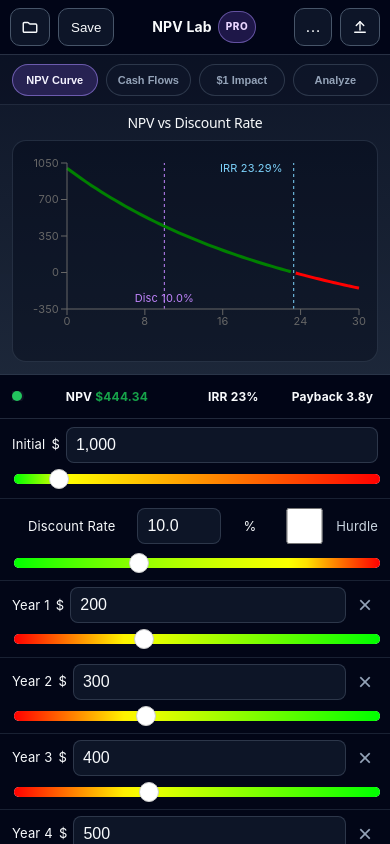
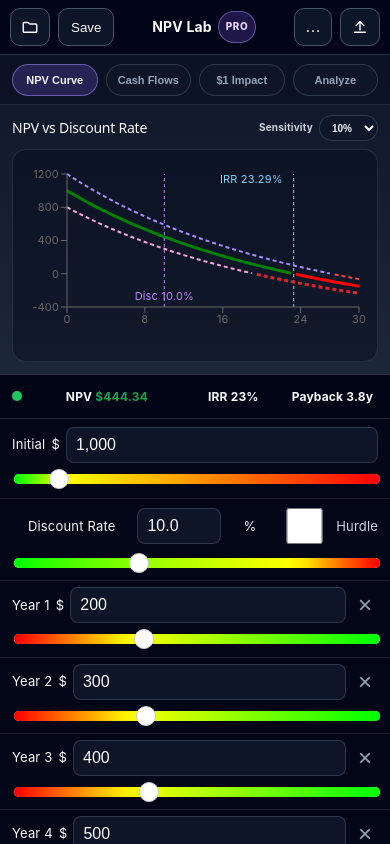
Before and after one commit to armstrma/npv-calculator, a React (Vite) app: page / in a window 390 px wide. Built offline with nearby package versions, Linux system fonts and the light colour scheme.

Commit message:
Refine sensitivity controls and analysis labels

```diff
--- a/src/App.css
+++ b/src/App.css
@@ -957,6 +957,13 @@ th, td { border: 1px solid #334155; padding: 8px; text-align: left; }
   .quick-view-analysis-panel-compact {
     padding-top: 0;
   }
+  .quick-view-stage-heading,
+  .quick-view-stage-heading-with-control {
+    display: flex;
+    align-items: center;
+    justify-content: space-between;
+    gap: 8px;
+  }
   .quick-view-stage-heading h2,
   .quick-view-stage-heading p {
     margin: 0;
@@ -964,6 +971,24 @@ th, td { border: 1px solid #334155; padding: 8px; text-align: left; }
   .quick-view-stage-heading h2 {
     font-size: 14px;
     color: #f8fafc;
+  }
+  .quick-view-stage-control {
+    display: inline-flex;
+    align-items: center;
+    gap: 6px;
+    font-size: 10px;
+    font-weight: 700;
+    color: #cbd5e1;
+  }
+  .quick-view-stage-control select {
+    min-height: 26px;
+    border-radius: 999px;
+    border: 1px solid rgba(71, 85, 105, 0.55);
+    background: rgba(15, 23, 42, 0.86);
+    color: #f8fafc;
+    padding: 0 8px;
+    font-size: 10px;
+    font-weight: 700;
   }
   .quick-view-stage-heading p {
     display: none;
@@ -974,7 +999,7 @@ th, td { border: 1px solid #334155; padding: 8px; text-align: left; }
     border-radius: 14px;
     border: 1px solid rgba(71, 85, 105, 0.4);
     background: rgba(2, 6, 23, 0.38);
-    padding: 8px 6px 4px;
+    padding: 10px 6px 6px;
     overflow: hidden;
   }
   .quick-view-analysis-panel {
--- a/src/App.jsx
+++ b/src/App.jsx
@@ -389,7 +389,7 @@ const ProductModal = ({ open, onClose, title = 'Upgrade to Pro', isAuthenticated
   );
 };
 
-const NpvTooltip = ({ active, payload, label, currency, showSensitivity }) => {
+const NpvTooltip = ({ active, payload, label, currency, showSensitivity, sensitivityPercent }) => {
   if (!active || !payload || !payload.length) return null;
 
   const row = payload[0]?.payload || {};
@@ -403,13 +403,13 @@ const NpvTooltip = ({ active, payload, label, currency, showSensitivity }) => {
         Discount: <strong>{Number(label).toFixed(1)}%</strong>
       </div>
       {baseNpv !== null && <div style={{ color: baseNpv >= 0 ? '#86efac' : '#fca5a5' }}>NPV: {currency}{baseNpv.toFixed(2)}</div>}
-      {showSensitivity && highNpv !== null && <div style={{ color: '#c4b5fd' }}>High (+10% CF): {currency}{highNpv.toFixed(2)}</div>}
-      {showSensitivity && lowNpv !== null && <div style={{ color: '#f9a8d4' }}>Low (-10% CF): {currency}{lowNpv.toFixed(2)}</div>}
+      {showSensitivity && highNpv !== null && <div style={{ color: '#c4b5fd' }}>High (+{sensitivityPercent}% CF): {currency}{highNpv.toFixed(2)}</div>}
+      {showSensitivity && lowNpv !== null && <div style={{ color: '#f9a8d4' }}>Low (-{sensitivityPercent}% CF): {currency}{lowNpv.toFixed(2)}</div>}
     </div>
   );
 };
 
-const CashflowTooltip = ({ active, payload, label, currency, showSensitivity }) => {
+const CashflowTooltip = ({ active, payload, label, currency, showSensitivity, sensitivityPercent }) => {
   if (!active || !payload || !payload.length) return null;
   const row = payload[0]?.payload || {};
 
@@ -422,7 +422,7 @@ const CashflowTooltip = ({ active, payload, label, currency, showSensitivity })
       {row.pvValue !== null && row.pvValue !== undefined && <div style={{ color: '#c4b5fd' }}>PV Cash Flow: {currency}{Number(row.pvValue).toFixed(2)}</div>}
       {showSensitivity && row.pvLow !== null && row.pvLow !== undefined && row.pvHigh !== null && row.pvHigh !== undefined && (
         <div style={{ color: '#ddd6fe' }}>
-          PV Sensitivity Range: {currency}{Number(row.pvLow).toFixed(2)} → {currency}{Number(row.pvHigh).toFixed(2)}
+          PV Sensitivity Range (±{sensitivityPercent}%): {currency}{Number(row.pvLow).toFixed(2)} → {currency}{Number(row.pvHigh).toFixed(2)}
         </div>
       )}
       {row.cumulative !== null && row.cumulative !== undefined && <div style={{ color: '#60a5fa' }}>Cash Cumulative: {currency}{Number(row.cumulative).toFixed(2)}</div>}
@@ -451,6 +451,8 @@ const MarginalSensitivityTooltip = ({ active, payload, label, currency }) => {
 const QuickViewCharts = ({
   currency,
   showSensitivity,
+  sensitivityPercent,
+  setSensitivityPercent,
   discountData,
   barData,
   marginalSensitivityData,
@@ -501,15 +503,29 @@ const QuickViewCharts = ({
       <div className="quick-view-stage-chart">
         {activeChart === 'npv' && (
           <>
-            <div className="quick-view-stage-heading">
+            <div className="quick-view-stage-heading quick-view-stage-heading-with-control">
               <h2>NPV vs Discount Rate</h2>
+              <label className="quick-view-stage-control">
+                <span>Sensitivity</span>
+                <select value={showSensitivity ? String(sensitivityPercent) : 'off'} onChange={(e) => {
+                  const value = e.target.value;
+                  if (value === 'off') {
+                    return;
+                  }
+                  setSensitivityPercent(Number(value));
+                }}>
+                  <option value="5">5%</option>
+                  <option value="10">10%</option>
+                  <option value="20">20%</option>
+                </select>
+              </label>
             </div>
             <div className="quick-view-chart-frame">
               <ResponsiveContainer width="100%" height="100%">
                 <LineChart data={discountData} margin={{ top: 14, right: 12, left: 0, bottom: 18 }}>
                   <XAxis dataKey="discount" type="number" domain={[0, 30]} tick={{ fontSize: 11 }} />
                   <YAxis tick={{ fontSize: 11 }} width={48} />
-                  <Tooltip cursor={{ stroke: '#9ca3af', strokeDasharray: '3 3' }} content={<NpvTooltip currency={currency} showSensitivity={showSensitivity} />} />
+                  <Tooltip cursor={{ stroke: '#9ca3af', strokeDasharray: '3 3' }} content={<NpvTooltip currency={currency} showSensitivity={showSensitivity} sensitivityPercent={sensitivityPercent} />} />
                   <Line type="monotone" dataKey="npv_pos" stroke="green" dot={false} activeDot={{ r: 4 }} strokeWidth={3} isAnimationActive={false} />
                   <Line type="monotone" dataKey="npv_neg" stroke="red" dot={false} activeDot={{ r: 4 }} strokeWidth={3} isAnimationActive={false} />
                   {!Number.isNaN(irr) && (
@@ -537,15 +553,29 @@ const QuickViewCharts = ({
 
         {activeChart === 'cashflows' && (
           <>
-            <div className="quick-view-stage-heading">
+            <div className="quick-view-stage-heading quick-view-stage-heading-with-control">
               <h2>Cash Flows</h2>
+              <label className="quick-view-stage-control">
+                <span>Sensitivity</span>
+                <select value={showSensitivity ? String(sensitivityPercent) : 'off'} onChange={(e) => {
+                  const value = e.target.value;
+                  if (value === 'off') {
+                    return;
+                  }
+                  setSensitivityPercent(Number(value));
+                }}>
+                  <option value="5">5%</option>
+                  <option value="10">10%</option>
+                  <option value="20">20%</option>
+                </select>
+              </label>
             </div>
             <div className="quick-view-chart-frame">
               <ResponsiveContainer width="100%" height="100%">
                 <ComposedChart data={barData} barGap={-18} barCategoryGap="24%">
                   <XAxis dataKey="name" tick={{ fontSize: 10 }} />
                   <YAxis tick={{ fontSize: 11 }} width={48} />
-                  <Tooltip content={<CashflowTooltip currency={currency} showSensitivity={showSensitivity} />} />
+                  <Tooltip content={<CashflowTooltip currency={currency} showSensitivity={showSensitivity} sensitivityPercent={sensitivityPercent} />} />
                   <Legend wrapperStyle={{ fontSize: 11 }} payload={[{ value: 'PV Cumulative', type: 'line', color: '#a78bfa' }, { value: 'Cash Cumulative', type: 'line', color: '#60a5fa' }]} />
                   {cashflows.length > 0 && (
                     <>
@@ -623,15 +653,15 @@ const QuickViewCharts = ({
                 </div>
                 <div className="quick-view-analysis-rules-list">
                   <button type="button" className={`quick-view-analysis-rule ${activeAnalysisCard === 'viability' ? 'active' : ''} ${viabilityPass ? 'pass' : 'fail'}`} onClick={() => setActiveAnalysisCard('viability')}>
-                    <span>Viability</span>
+                    <span>Creates Value</span>
                     <strong>{viabilityPass ? 'Pass' : 'Fail'}</strong>
                   </button>
                   <button type="button" className={`quick-view-analysis-rule ${activeAnalysisCard === 'standard' ? 'active' : ''} ${standardPass ? 'pass' : 'fail'}`} onClick={() => setActiveAnalysisCard('standard')}>
-                    <span>Standard</span>
+                    <span>Meets Target</span>
                     <strong>{standardPass ? 'Pass' : 'Fail'}</strong>
                   </button>
                   <button type="button" className={`quick-view-analysis-rule ${activeAnalysisCard === 'fragility' ? 'active' : ''} ${fragilityPass ? 'pass' : 'fail'}`} onClick={() => setActiveAnalysisCard('fragility')}>
-                    <span>Fragility</span>
+                    <span>Durable Under Downside</span>
                     <strong>{fragilityPass ? 'Pass' : 'Fail'}</strong>
                   </button>
                 </div>
@@ -664,7 +694,8 @@ const App = () => {
   const [discount, setDiscount] = useState(10);
   const [cashflows, setCashflows] = useState([200, 300, 400, 500, 600]);
   const [currency, setCurrency] = useState('$');
-  const [showSensitivity, setShowSensitivity] = useState(false);
+  const [showSensitivity, setShowSensitivity] = useState(true);
+  const [sensitivityPercent, setSensitivityPercent] = useState(10);
   const [showHurdleRate, setShowHurdleRate] = useState(false);
   const [hurdleRate, setHurdleRate] = useState(12);
   const [showGuideModal, setShowGuideModal] = useState(false);
@@ -931,8 +962,9 @@ const App = () => {
         npv_neg: npvVal < 0 ? npvVal : null,
       };
       if (showSensitivity) {
-        const lowCashflows = cashflows.map((cf) => cf * 0.9);
-        const highCashflows = cashflows.map((cf) => cf * 1.1);
+        const sensitivityFactor = sensitivityPercent / 100;
+        const lowCashflows = cashflows.map((cf) => cf * (1 - sensitivityFactor));
+        const highCashflows = cashflows.map((cf) => cf * (1 + sensitivityFactor));
         const lowNpv = calculateNPV(initial, r, lowCashflows);
         const highNpv = calculateNPV(initial, r, highCashflows);
 
@@ -946,7 +978,7 @@ const App = () => {
       data.push(entry);
     }
     return data;
-  }, [initial, cashflows, showSensitivity]);
+  }, [initial, cashflows, showSensitivity, sensitivityPercent]);
 
   const barData = useMemo(() => {
     let cumulative = -initial;
@@ -977,11 +1009,12 @@ const App = () => {
       },
       ...cashflows.map((cf, i) => {
         const pvValue = cf / Math.pow(1 + rate, i + 1);
-        const pvLow = (cf * 0.9) / Math.pow(1 + rate, i + 1);
-        const pvHigh = (cf * 1.1) / Math.pow(1 + rate, i + 1);
+        const sensitivityFactor = sensitivityPercent / 100;
+        const pvLow = (cf * (1 - sensitivityFactor)) / Math.pow(1 + rate, i + 1);
+        const pvHigh = (cf * (1 + sensitivityFactor)) / Math.pow(1 + rate, i + 1);
         cumulative += cf;
-        cumulativeLow += cf * 0.9;
-        cumulativeHigh += cf * 1.1;
+        cumulativeLow += cf * (1 - sensitivityFactor);
+        cumulativeHigh += cf * (1 + sensitivityFactor);
         pvCumulative += pvValue;
         pvCumulativeLow += pvLow;
         pvCumulativeHigh += pvHigh;
@@ -1022,15 +1055,15 @@ const App = () => {
         pvCumulativeRange: null,
       },
     ];
-  }, [initial, cashflows, npv, discountRateForAnalysis]);
+  }, [initial, cashflows, npv, discountRateForAnalysis, sensitivityPercent]);
 
   const sensitivityData = useMemo(() => {
-    const variations = [-10, 0, 10];
+    const variations = [-sensitivityPercent, 0, sensitivityPercent];
     return variations.map((varPct) => {
       const variedCashflows = cashflows.map((cf) => cf * (1 + varPct / 100));
       return { variation: varPct, npv: calculateNPV(initial, discountRateForAnalysis, variedCashflows) };
     });
-  }, [initial, discountRateForAnalysis, cashflows]);
+  }, [initial, discountRateForAnalysis, cashflows, sensitivityPercent]);
 
   const marginalSensitivityData = useMemo(() => {
     const rows = [
@@ -1053,9 +1086,9 @@ const App = () => {
   }, [cashflows, discountRateForAnalysis, currency]);
 
   const downsideIrr = useMemo(() => {
-    const lowCashflows = cashflows.map((cf) => cf * 0.9);
+    const lowCashflows = cashflows.map((cf) => cf * (1 - sensitivityPercent / 100));
     return findIRR(initial, lowCashflows);
-  }, [initial, cashflows]);
+  }, [initial, cashflows, sensitivityPercent]);
 
   const viabilityPass = npv > 0;
   const standardPass = showHurdleRate ? irr >= hurdleRate : irr >= discount;
@@ -1384,9 +1417,17 @@ const App = () => {
                   <option>£</option>
                 </select>
               </label>
-              <label className="mobile-topbar-menu-item mobile-topbar-menu-item-toggle">
-                <span>Sensitivity Analysis</span>
-                <input type="checkbox" checked={showSensitivity} onChange={(e) => setShowSensitivity(e.target.checked)} />
+              <label className="mobile-topbar-menu-item mobile-topbar-menu-item-select">
+                <span>Sensitivity</span>
+                <select value={showSensitivity ? String(sensitivityPercent) : '10'} onChange={(e) => {
+                  setShowSensitivity(true);
+                  setSensitivityPercent(Number(e.target.value));
+                  setShowQuickViewMenu(false);
+                }}>
+                  <option value="5">5%</option>
+                  <option value="10">10%</option>
+                  <option value="20">20%</option>
+                </select>
               </label>
             </div>
           )}
@@ -1468,6 +1509,8 @@ const App = () => {
             <QuickViewCharts
               currency={currency}
               showSensitivity={showSensitivity}
+              sensitivityPercent={sensitivityPercent}
+              setSensitivityPercent={setSensitivityPercent}
               discountData={discountData}
               barData={barData}
               marginalSensitivityData={marginalSensitivityData}
@@ -1816,17 +1859,17 @@ const App = () => {
                   </div>
                   <div className="details-rule-list">
                     <div className={`details-rule ${viabilityPass ? 'pass' : 'fail'}`}>
-                      <span className="details-rule-name">Viability</span>
+                      <span className="details-rule-name">Creates Value</span>
                       <span className="details-rule-status">{viabilityPass ? 'Pass' : 'Fail'}</span>
                       <span className="details-rule-subtext">NPV &gt; 0 using {discountRateForAnalysis.toFixed(1)}%</span>
                     </div>
                     <div className={`details-rule ${standardPass ? 'pass' : 'fail'}`}>
-                      <span className="details-rule-name">Standard</span>
+                      <span className="details-rule-name">Meets Target</span>
                       <span className="details-rule-status">{standardPass ? 'Pass' : 'Fail'}</span>
                       <span className="details-rule-subtext">{showHurdleRate ? `IRR ≥ hurdle (${hurdleRate.toFixed(1)}%)` : `IRR ≥ discount (${discount.toFixed(1)}%)`}</span>
                     </div>
                     <div className={`details-rule ${fragilityPass ? 'pass' : 'fail'}`}>
-                      <span className="details-rule-name">Fragility</span>
+                      <span className="details-rule-name">Durable Under Downside</span>
                       <span className="details-rule-status">{fragilityPass ? 'Pass' : 'Fail'}</span>
                       <span className="details-rule-subtext">
                         {showHurdleRate ? `Downside IRR (${downsideIrr.toFixed(2)}%) ≥ hurdle (${hurdleRate.toFixed(1)}%)` : `Downside IRR (${downsideIrr.toFixed(2)}%) ≥ discount (${discount.toFixed(1)}%)`}
@@ -1855,7 +1898,15 @@ const App = () => {
           <button onClick={() => setShowGuideModal(true)} className="button-secondary button-full">Learn More (Educational Guide)</button>
 
           <label style={{ display: 'block', marginTop: 10 }}>
-            <input type="checkbox" checked={showSensitivity} onChange={(e) => setShowSensitivity(e.target.checked)} /> Show Sensitivity Analysis
+            Sensitivity{' '}
+            <select value={showSensitivity ? String(sensitivityPercent) : '10'} onChange={(e) => {
+              setShowSensitivity(true);
+              setSensitivityPercent(Number(e.target.value));
+            }}>
+              <option value="5">5%</option>
+              <option value="10">10%</option>
+              <option value="20">20%</option>
+            </select>
           </label>
 
           <div className="action-button-row">
@@ -1881,11 +1932,11 @@ const App = () => {
           <section className="chart-section">
             <h2 className="chart-title">NPV vs Discount Rate</h2>
             <p className="chart-subtitle">See how the project’s discounted value changes as the required rate rises, and where it crosses into unattractive territory.</p>
-            <ResponsiveContainer width="100%" height={210}>
+            <ResponsiveContainer width="100%" height={236}>
               <LineChart data={discountData} margin={{ top: 22, right: 18, left: 0, bottom: 28 }}>
                 <XAxis dataKey="discount" type="number" domain={[0, 30]} />
                 <YAxis />
-                <Tooltip cursor={{ stroke: '#9ca3af', strokeDasharray: '3 3' }} content={<NpvTooltip currency={currency} showSensitivity={showSensitivity} />} />
+                <Tooltip cursor={{ stroke: '#9ca3af', strokeDasharray: '3 3' }} content={<NpvTooltip currency={currency} showSensitivity={showSensitivity} sensitivityPercent={sensitivityPercent} />} />
                 <Line type="monotone" dataKey="npv_pos" stroke="green" dot={false} activeDot={{ r: 4 }} strokeWidth={3} isAnimationActive={false} />
                 <Line type="monotone" dataKey="npv_neg" stroke="red" dot={false} activeDot={{ r: 4 }} strokeWidth={3} isAnimationActive={false} />
                 {!Number.isNaN(irr) && (
@@ -1916,7 +1967,7 @@ const App = () => {
               <ComposedChart data={barData} barGap={-22} barCategoryGap="30%">
                 <XAxis dataKey="name" />
                 <YAxis />
-                <Tooltip content={<CashflowTooltip currency={currency} showSensitivity={showSensitivity} />} />
+                <Tooltip content={<CashflowTooltip currency={currency} showSensitivity={showSensitivity} sensitivityPercent={sensitivityPercent} />} />
                 <Legend payload={[{ value: 'PV Cumulative', type: 'line', color: '#a78bfa' }, { value: 'Cash Cumulative', type: 'line', color: '#60a5fa' }]} />
                 {cashflows.length > 0 && (
                   <>
```
